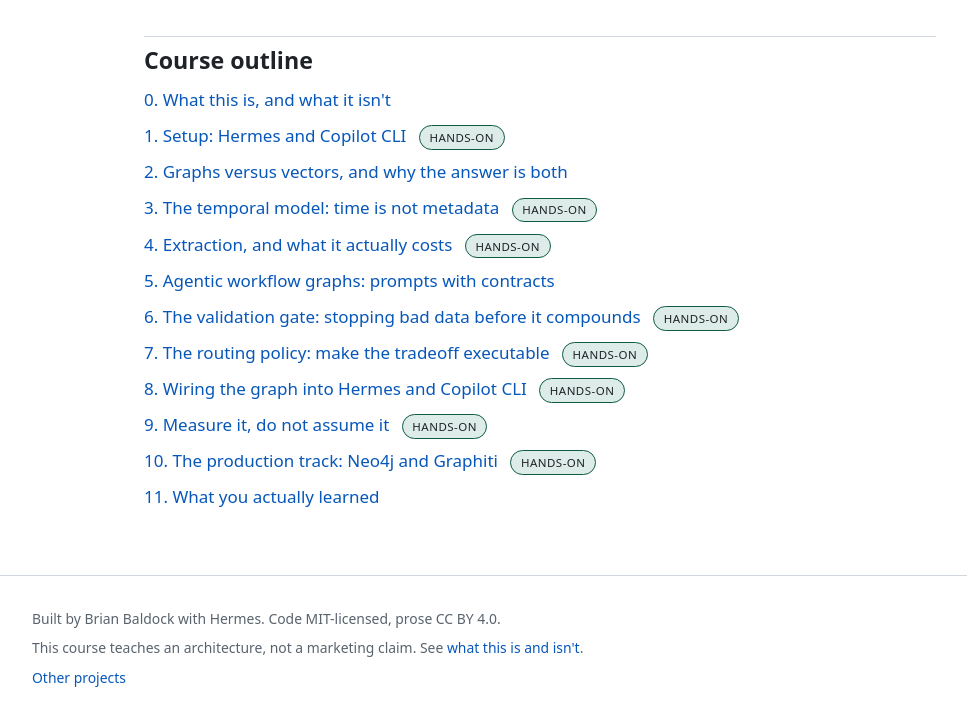
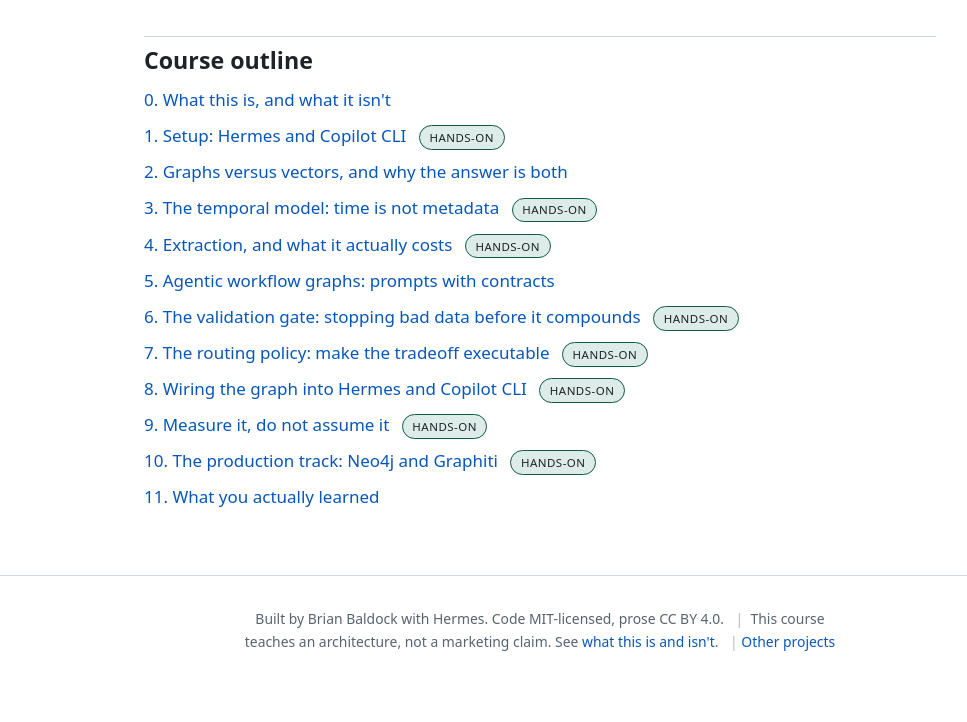
Before and after one commit to brianbaldock/graph-engineering-course, an Astro site: page / in a window 1280 px wide. Shown: the part 1860-2582 px from the top of the page, without its empty margins (100-1067 px from the left). After the commit the page ends 2546 px from the top, so only its background shows below. Built offline with nearby package versions, Linux system fonts and the light colour scheme; Astro itself is replaced by a stand-in of ours.

Commit message:
Footer on one centred pipe-separated line, from a single component
Brian asked for the three footer paragraphs collapsed onto one centred line
with pipe separators, to stop it eating vertical space.

Extracted SiteFooter.astro first, because the markup existed verbatim TWICE:
once in BaseLayout for the site, once in LessonLayout because the fixed lesson
shell needs its footer inside the scrolling column rather than as a sibling of
main. Two copies of the same licence and attribution text is a drift hazard,
and making this change twice by hand is exactly how they diverge. The layouts
now differ only in the wrapper class they pass.

Two implementation notes.

The separators are CSS ::before content, not DOM nodes. A literal | between
spans gets announced by screen readers as 'vertical bar' between every
statement; as generated content it is invisible to assistive tech, which reads
three clean sentences.

The first attempt used flexbox with gap, and browser testing showed why that
is wrong: each separator was its own flex item, so when the line wrapped a
pipe got pushed to the end of the first line and sat there orphaned with
nothing after it. Normal inline flow with the separator bound to the following
segment by a non-breaking space makes an orphaned pipe structurally
impossible.

Honest limitation, measured rather than assumed: the content needs 1480px to
sit on a single visual line and the .wrap container caps at 1056px, so it
renders as two centred lines on desktop rather than one. That is still down
from three, which was the actual goal. Making it literally one line would mean
either shrinking the font or cutting words, and neither is worth it for a
footer. Verified in a browser at desktop and 340px, all eight gates pass, and
pa11y is clean on 6/6 URLs.

```diff
--- /dev/null
+++ b/src/components/SiteFooter.astro
@@ -0,0 +1,58 @@
+---
+/**
+ * The site footer, in one place.
+ *
+ * This markup previously existed twice, verbatim, in BaseLayout and
+ * LessonLayout (the fixed lesson shell needs its footer inside the scrolling
+ * column rather than as a sibling of <main>, so the element could not simply
+ * be shared by position). Two copies of the same legal and attribution text
+ * is a drift hazard: editing the licence line in one and not the other would
+ * publish two different claims about the same course.
+ *
+ * So the CONTENT lives here and the two layouts differ only in the wrapper
+ * they pass in.
+ *
+ * Layout: one centred line, pipe-separated, so it costs a single row instead
+ * of three. The pipes are decorative separators, not content, so they are
+ * aria-hidden and the segments stay as distinct spans. On a narrow screen the
+ * line wraps at the separators rather than overflowing.
+ */
+interface Props {
+  /** Class for the inner container: 'wrap' site-wide, 'wrap prose-wrap' on lessons. */
+  innerClass?: string;
+}
+const { innerClass = 'wrap' } = Astro.props;
+const base = import.meta.env.BASE_URL.replace(/\/$/, '');
+---
+
+<div class={innerClass}>
+  <p class="foot-line">
+    <span class="foot-seg">Built by Brian Baldock with Hermes. Code MIT-licensed, prose CC BY 4.0.</span>
+    <span class="foot-seg">
+      This course teaches an architecture, not a marketing claim. See{' '}
+      <a href={`${base}/lessons/00-what-this-is/`}>what this is and isn't</a>.
+    </span>
+    <span class="foot-seg"><a href={`${base}/projects/`}>Other projects</a></span>
+  </p>
+</div>
+
+<style>
+  .foot-line {
+    margin: 0;
+    text-align: center;
+    /* Normal inline flow rather than flex. Flex made each separator its own
+       item, so a pipe could be pushed to the end of a wrapped line and sit
+       there orphaned with nothing after it. As inline text with the
+       separator attached to the segment, a pipe can never end a line alone. */
+    text-wrap: balance;
+  }
+
+  .foot-seg + .foot-seg::before {
+    /* Decorative separator. Lives in CSS, not the DOM, so screen readers read
+       three clean statements instead of "vertical bar" between each. The
+       non-breaking space binds it to the text that follows. */
+    content: '|\00a0';
+    margin-left: 0.5rem;
+    opacity: 0.45;
+  }
+</style>
--- a/src/layouts/BaseLayout.astro
+++ b/src/layouts/BaseLayout.astro
@@ -1,5 +1,6 @@
 ---
 import '../styles/global.css';
+import SiteFooter from '../components/SiteFooter.astro';
 import { SITE_TITLE, SITE_DESCRIPTION, GOATCOUNTER_URL } from '../consts';
 
 interface Props {
@@ -107,18 +108,7 @@ const canonical = new URL(Astro.url.pathname, Astro.site ?? Astro.url).href;
     */}
     {shell !== 'lesson' && (
     <footer style="border-top:1px solid var(--border);margin-top:4rem;padding:2rem 0;color:var(--fg-muted);font-size:.87rem">
-      <div class="wrap">
-        <p style="margin:0 0 .4rem">
-          Built by Brian Baldock with Hermes. Code MIT-licensed, prose CC BY 4.0.
-        </p>
-        <p style="margin:0">
-          This course teaches an architecture, not a marketing claim. See{' '}
-          <a href={`${base}/lessons/00-what-this-is/`}>what this is and isn't</a>.
-        </p>
-        <p style="margin:.4rem 0 0">
-          <a href={`${base}/projects/`}>Other projects</a>
-        </p>
-      </div>
+      <SiteFooter />
     </footer>
     )}
 
--- a/src/layouts/LessonLayout.astro
+++ b/src/layouts/LessonLayout.astro
@@ -4,6 +4,7 @@ import Comments from '../components/Comments.astro';
 import Sources from '../components/Sources.astro';
 import ReadingPosition from '../components/ReadingPosition.astro';
 import LessonNav from '../components/LessonNav.astro';
+import SiteFooter from '../components/SiteFooter.astro';
 import { getCollection } from 'astro:content';
 
 const { entry, prev, next, headings = [] } = Astro.props;
@@ -81,14 +82,7 @@ const jsonLd = {
         column instead, where a footer actually behaves like one.
       */}
       <footer class="lesson-foot">
-        <div class="wrap prose-wrap">
-          <p style="margin:0 0 .4rem">Built by Brian Baldock with Hermes. Code MIT-licensed, prose CC BY 4.0.</p>
-          <p style="margin:0">
-            This course teaches an architecture, not a marketing claim. See{' '}
-            <a href={`${base}/lessons/00-what-this-is/`}>what this is and isn't</a>.
-          </p>
-          <p style="margin:.4rem 0 0"><a href={`${base}/projects/`}>Other projects</a></p>
-        </div>
+        <SiteFooter innerClass="wrap prose-wrap" />
       </footer>
     </div>
   </div>
```
